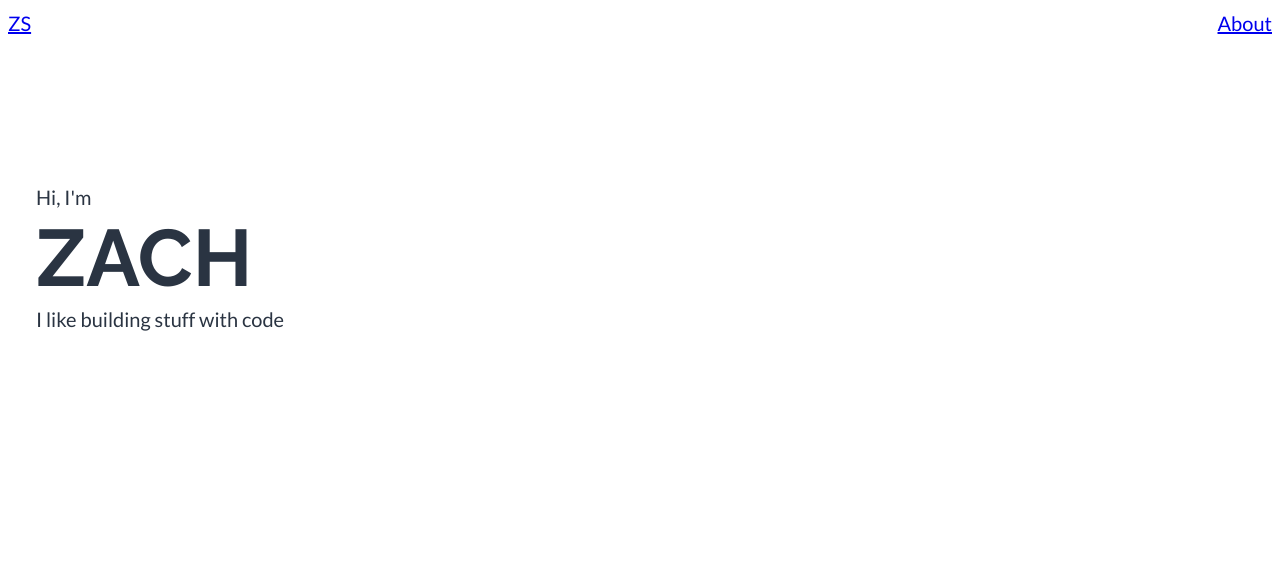
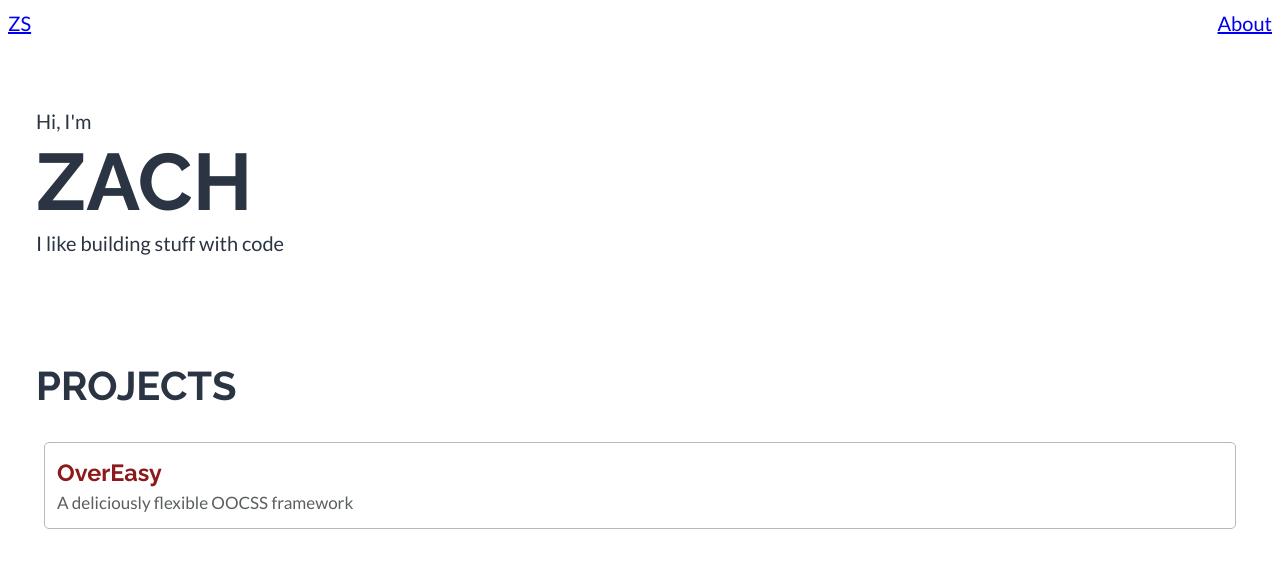
Before and after one commit to zsaffrin/zachsaffrin.com, a React (Create React App) app: page / in a window 1280 px wide. Shown: the top 568 px of the page. Built offline with nearby package versions, Linux system fonts and the light colour scheme.

Commit message:
Add formatting and content to Home page, components for item link list

```diff
--- a/src/App/Content/Home/Home.css
+++ b/src/App/Content/Home/Home.css
@@ -1,29 +1,32 @@
 
-.Home {
+.Home .hero {
     display: flex;
     flex-direction: column;
-    height: 50vh;
-    padding-left: var(--space5);
+    height: 10em;
 }
 
-.Home .subtitle {
+.Home .hero .subtitle {
     font-size: 1.25rem;
     flex: 1 1 auto;
 }
 
-.Home .subtitle.top {
+.Home .hero .subtitle.top {
     display: flex;
 }
 
-.Home .subtitle.top .content {
+.Home .hero .subtitle.top .content {
     align-self: flex-end;
 }
 
-.Home .title {
+.Home .hero .title {
+    font-family: 'Raleway';
+    font-size: 5rem;
+    font-weight: 700;
+    line-height: 1.15;
+    margin: 0;
     text-transform: uppercase;
 }
 
-.Home .title h1 {
-    font-size: 5rem;
-    margin: 0;
+.Home section {
+    padding: var(--space5);
 }
--- a/src/App/Content/Home/Home.js
+++ b/src/App/Content/Home/Home.js
@@ -1,18 +1,36 @@
 import React from 'react';
 import './Home.css';
+import ItemList from './ItemList/ItemList';
 
-const Home = () => (
+const Home = () => {
+    const projectItems = [
+        {
+            title: 'OverEasy',
+            subtitle: 'A deliciously flexible OOCSS framework',
+            link: 'http://overeasycss.com',
+        },
+    ];
+
+    return (
         <div className="Home">
+            <section className="hero">
                 <div className="subtitle top">
                     <div className="content">Hi, I&apos;m</div>
                 </div>
                 <div className="title">
-            <h1>Zach</h1>
+                    Zach
                 </div>
                 <div className="subtitle">
                     I like building stuff with code
                 </div>
+            </section>
+
+            <section>
+                <h2>Projects</h2>
+                <ItemList items={projectItems} />
+            </section>
         </div>
     );
+};
 
 export default Home;
--- /dev/null
+++ b/src/App/Content/Home/ItemList/ItemList.css
@@ -0,0 +1,5 @@
+
+.ItemList {
+    list-style: none;
+    padding: 0;
+}
--- /dev/null
+++ b/src/App/Content/Home/ItemList/ItemList.js
@@ -0,0 +1,46 @@
+import React from 'react';
+import { arrayOf, shape, string } from 'prop-types';
+import './ItemList.css';
+import ItemListLink from './ItemListLink/ItemListLink';
+
+const ItemList = ({ items }) => {
+    const links = items.map(({
+        link,
+        title,
+        subtitle,
+    }) => (
+        <li key={title}>
+            <ItemListLink
+                link={link}
+                title={title}
+                subtitle={subtitle}
+            />
+        </li>
+    ));
+
+    return (
+        <ul className="ItemList">
+            {links}
+        </ul>
+    );
+};
+ItemList.propTypes = {
+    items: arrayOf(
+        shape({
+            title: string,
+            subtitle: string,
+            link: string,
+        }),
+    ),
+};
+ItemList.defaultProps = {
+    items: arrayOf(
+        shape({
+            title: '',
+            subtitle: '',
+            link: '',
+        }),
+    ),
+};
+
+export default ItemList;
--- /dev/null
+++ b/src/App/Content/Home/ItemList/ItemListLink/ItemListLink.css
@@ -0,0 +1,29 @@
+
+.ItemListLink {
+    border: 1px solid var(--gray);
+    border-radius: .25em;
+    display: block;
+    margin: var(--space2);
+    padding: var(--space3);
+    text-decoration: none;
+}
+
+.ItemListLink:hover {
+    border-color: var(--gray-darker);
+}
+
+.ItemListLink .title {
+    color: var(--red-dark);
+    font-family: 'Raleway';
+    font-size: calc(var(--base-font-size) * 1.17);
+    font-weight: 700;
+}
+
+.ItemListLink:hover .title {
+    color: var(--red);
+}
+
+.ItemListLink .subtitle {
+    color: var(--gray-darker);
+    font-size: .85em;
+}
--- /dev/null
+++ b/src/App/Content/Home/ItemList/ItemListLink/ItemListLink.js
@@ -0,0 +1,31 @@
+import React from 'react';
+import { string } from 'prop-types';
+import './ItemListLink.css';
+
+const ItemListLink = ({ link, title, subtitle }) => (
+    <a
+        href={link}
+        target="_blank"
+        rel="noopener noreferrer"
+        className="ItemListLink"
+    >
+        <div className="title">
+            {title}
+        </div>
+        <div className="subtitle">
+            {subtitle}
+        </div>
+    </a>
+);
+ItemListLink.propTypes = {
+    link: string,
+    subtitle: string,
+    title: string,
+};
+ItemListLink.defaultProps = {
+    title: '',
+    subtitle: '',
+    link: '',
+};
+
+export default ItemListLink;
```
Lines whose indentation alone changed are shown as unchanged.
